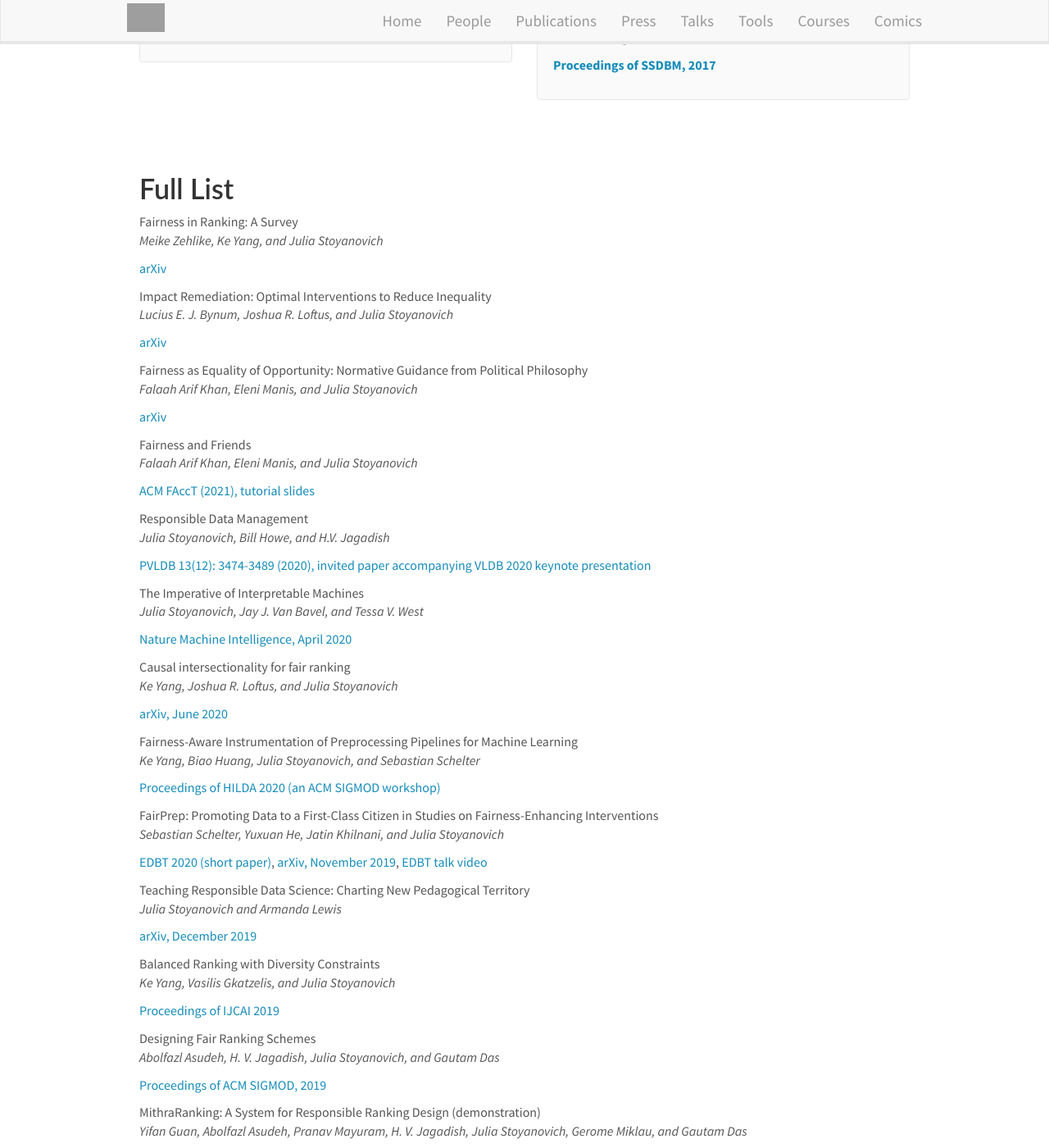
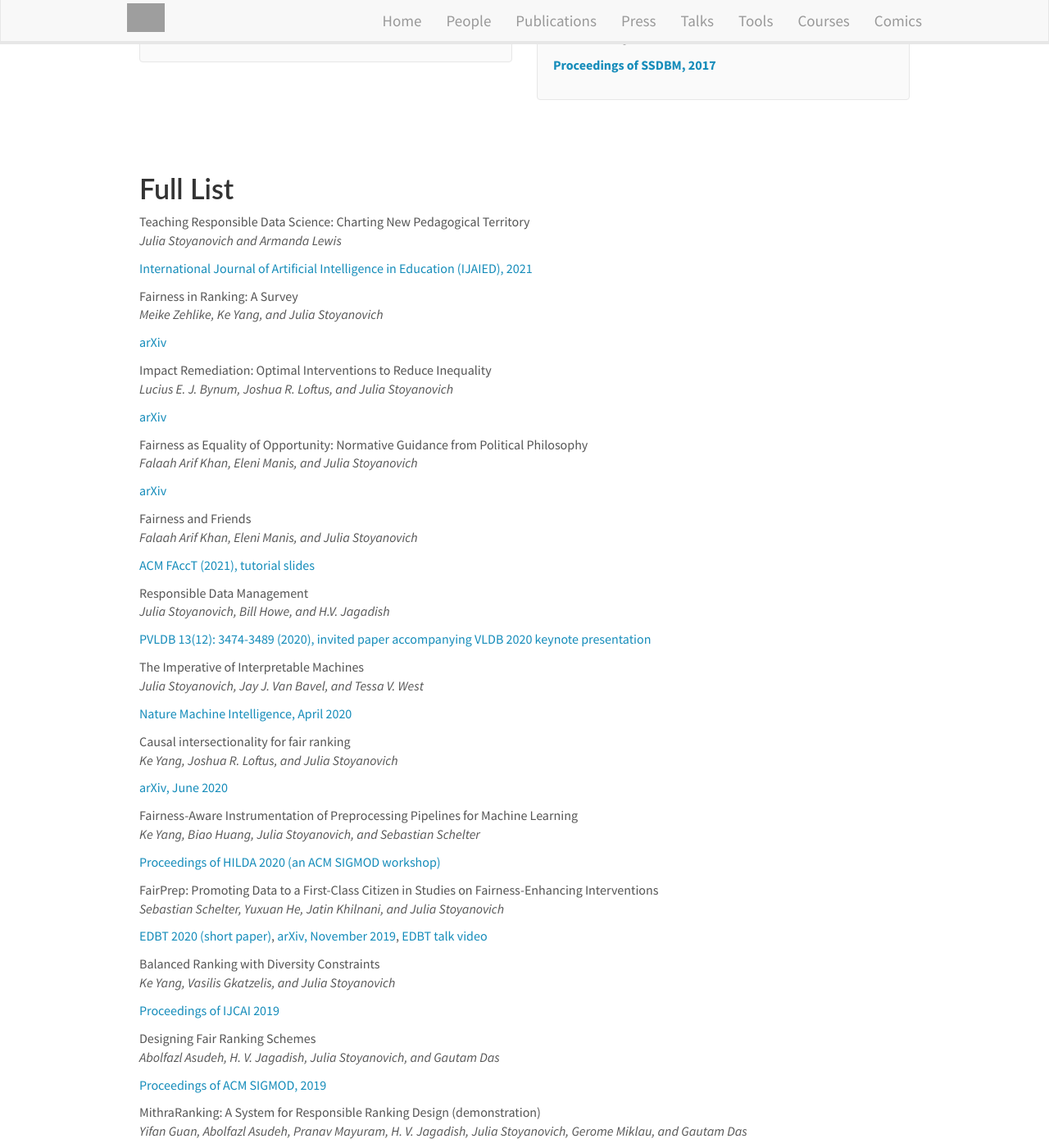
Before and after one commit to DataResponsibly/DataResponsibly.github.io, a Jekyll site: the page built from _pages/publications.md, in a window 1280 px wide and 1400 px high, scrolled down 847 px. Shown: the whole window at 82% size. Built offline with Jekyll 4.4.1, drawn with Linux system fonts in a browser that asks for light colours; nearby versions of some CDN libraries; grey boxes are pictures that could not be loaded.

Commit message:
Update publications.yml

```diff
--- a/_data/publications.yml
+++ b/_data/publications.yml
@@ -1,3 +1,10 @@
+- title: "Teaching Responsible Data Science: Charting New Pedagogical Territory"
+  authors: Julia Stoyanovich and Armanda Lewis
+  number_link: 1
+  link:
+    url: https://rdcu.be/ciMw9
+    display:  "International Journal of Artificial Intelligence in Education (IJAIED), 2021"
+
 - title: "Fairness in Ranking: A Survey"
   authors: Meike Zehlike, Ke Yang, and Julia Stoyanovich
   number_link: 1
@@ -66,13 +73,6 @@
   link3:
     url: https://dataresponsibly.github.io/documents/FairPrep_EDBTtalk.mp4
     display:  "EDBT talk video"
-
-- title: "Teaching Responsible Data Science: Charting New Pedagogical Territory"
-  authors: Julia Stoyanovich and Armanda Lewis
-  number_link: 1
-  link:
-    url: https://arxiv.org/abs/1912.10564
-    display:  "arXiv, December 2019"
 
 - title: "Balanced Ranking with Diversity Constraints"
   authors: Ke Yang, Vasilis Gkatzelis, and Julia Stoyanovich
```
